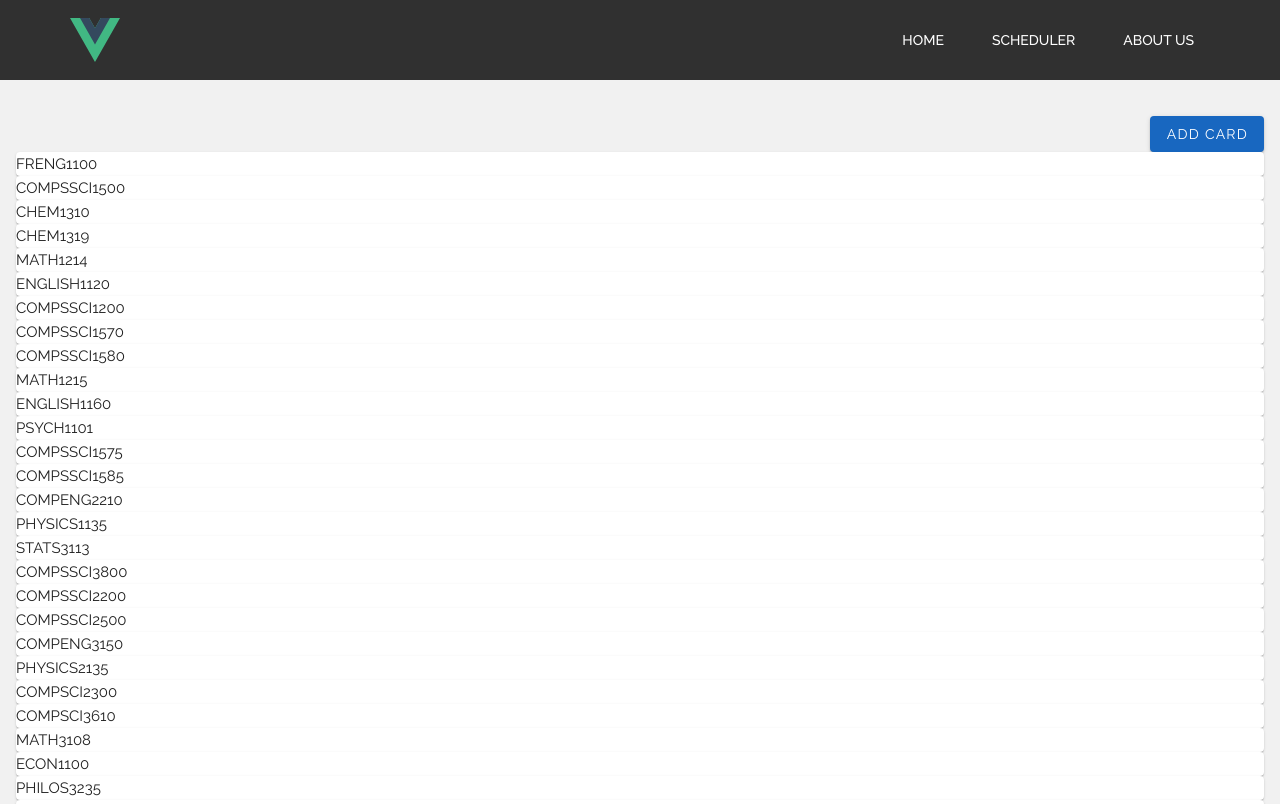
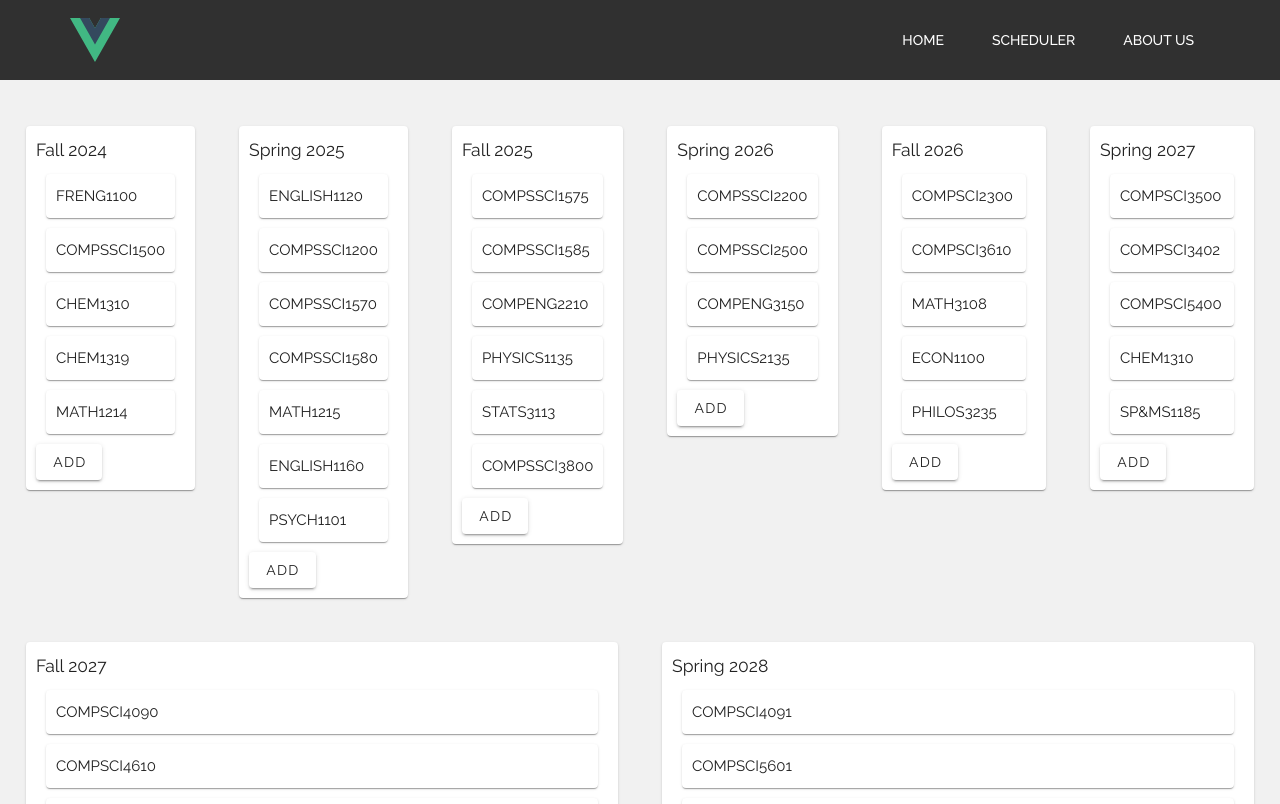
Before and after one commit to capstone-2-schedule-planner/frontend, a Vue app in the folder schedule-planner/: page /Scheduler in a window 1280 px wide. Shown: the top 804 px of the page. Built offline with nearby package versions, Linux system fonts and the light colour scheme.

Commit message:
working draggable for 8 semesters

```diff
--- a/schedule-planner/src/views/Scheduler.vue
+++ b/schedule-planner/src/views/Scheduler.vue
@@ -2,44 +2,65 @@
     <div class="margin"></div>
     <v-container fluid>
       <v-row>
-        <v-col class="text-right">
-          <v-btn color="primary" depressed @click="addCard"> Add Card </v-btn>
-        </v-col>
+        <v-col
+          v-for="n in csCourses.length"
+          :key="n">
+          <v-card>
+          <h3>{{ semesterTitle(n) }}</h3>
+            <draggable v-model="csCourses[n-1]" item-key="id" group="a">
+                <template #item="{element: course}" >
+                    <v-card>
+                        <div class="course-card">{{ course.name }}</div>
+                    </v-card>
+                </template>
+
+                <template #footer>
+                  <div>
+                    <v-btn @click="add(key)">Add</v-btn>
+                  </div>
+                </template>
+            </draggable>
+          </v-card>
+      </v-col>
       </v-row>
-      <draggable v-model="csCourses" item-key="id" tag="ul">
-            <template #item="{element: course}" >
-                <v-card>
-                    <li>{{ course.name }}</li>
-                </v-card>
-            </template>
-        </draggable>
     </v-container>
   </template>
 
   <script>
   import {ref} from 'vue'
-  import draggable from 'vuedraggable'
+  import draggable from 'vuedraggable';
+  let id = 41;
   export default {
+    name: "Scheduler",
     components: {
         draggable
     },
     methods: {
-      addCard() {
-        const card = {
-          title: 'New Card',
-          tasks: [],
+      add(index) {
+        this.csCourses[index].push({id: id, name: "Default", list: 1});
+        id++;
+      },
+      semesterTitle(index) {
+        let title = "";
+        if (index % 2 == 0) {
+          title = title + "Spring ";
         }
-
-        this.cards.push(card)
+        else {
+          title = title + "Fall ";
+        }
+        title = title + (2024 + Math.floor((index)/2));
+        return title;
       },
     },
-    setup() {
-    const csCourses = ref([
-      { id: 0, name: "FRENG1100", list:1 },
+    data() {
+      return {
+        csCourses: [
+      [{ id: 0, name: "FRENG1100", list:1 },
       { id: 1, name: "COMPSSCI1500", list:1 },
       { id: 2, name: "CHEM1310", list:1 },
       { id: 3, name: "CHEM1319", list:1 },
       { id: 4, name: "MATH1214", list:1 },
+    ],[
       { id: 5, name: "ENGLISH1120", list:1 },
       { id: 6, name: "COMPSSCI1200", list:2 },
       { id: 7, name: "COMPSSCI1570", list:2 },
@@ -47,43 +68,55 @@
       { id: 9, name: "MATH1215", list:2 },
       { id: 10, name: "ENGLISH1160", list:2 },
       { id: 11, name: "PSYCH1101", list:2 },
+    ],[
       { id: 12, name: "COMPSSCI1575", list:3 },
       { id: 13, name: "COMPSSCI1585", list:3 },
       { id: 14, name: "COMPENG2210", list:3 },
       { id: 15, name: "PHYSICS1135", list:3 },
       { id: 16, name: "STATS3113", list:3 },
       { id: 17, name: "COMPSSCI3800", list:3 },
+    ],[
       { id: 18, name: "COMPSSCI2200", list:4 },
       { id: 19, name: "COMPSSCI2500", list:4 },
       { id: 20, name: "COMPENG3150", list:4 },
       { id: 21, name: "PHYSICS2135", list:4 },
+    ],[
       { id: 22, name: "COMPSCI2300", list:5 },
       { id: 23, name: "COMPSCI3610", list:5 },
       { id: 24, name: "MATH3108", list:5 },
       { id: 25, name: "ECON1100", list:5 },
       { id: 26, name: "PHILOS3235", list:5 },
+    ],[
       { id: 27, name: "COMPSCI3500", list:6 },
       { id: 28, name: "COMPSCI3402", list:6 },
       { id: 29, name: "COMPSCI5400", list:6 },
       { id: 30, name: "CHEM1310", list:6 },
       { id: 31, name: "SP&MS1185", list:6 },
+    ],[
       { id: 32, name: "COMPSCI4090", list:7 },
       { id: 33, name: "COMPSCI4610", list:7 },
       { id: 34, name: "COMPSCI5300", list:7 },
       { id: 35, name: "MECHENG1720", list:7 },
+    ],[
       { id: 36, name: "COMPSCI4091", list:8 },
       { id: 37, name: "COMPSCI5601", list:8 },
       { id: 38, name: "POLSCI1200", list:8 },
       { id: 39, name: "HISTORY1300", list:8 },
       { id: 40, name: "PHILOS1175", list:8 },
-    ])
-    return {csCourses}
+    ]]
+    };
   },
   };
   </script>
 
-<style>
+<style scoped>
 .margin{
-    height:100px;
+  height:100px;
+}
+
+.v-card {
+  align-items: center;
+  padding: 10px;
+  margin: 10px;
 }
 </style>
```
